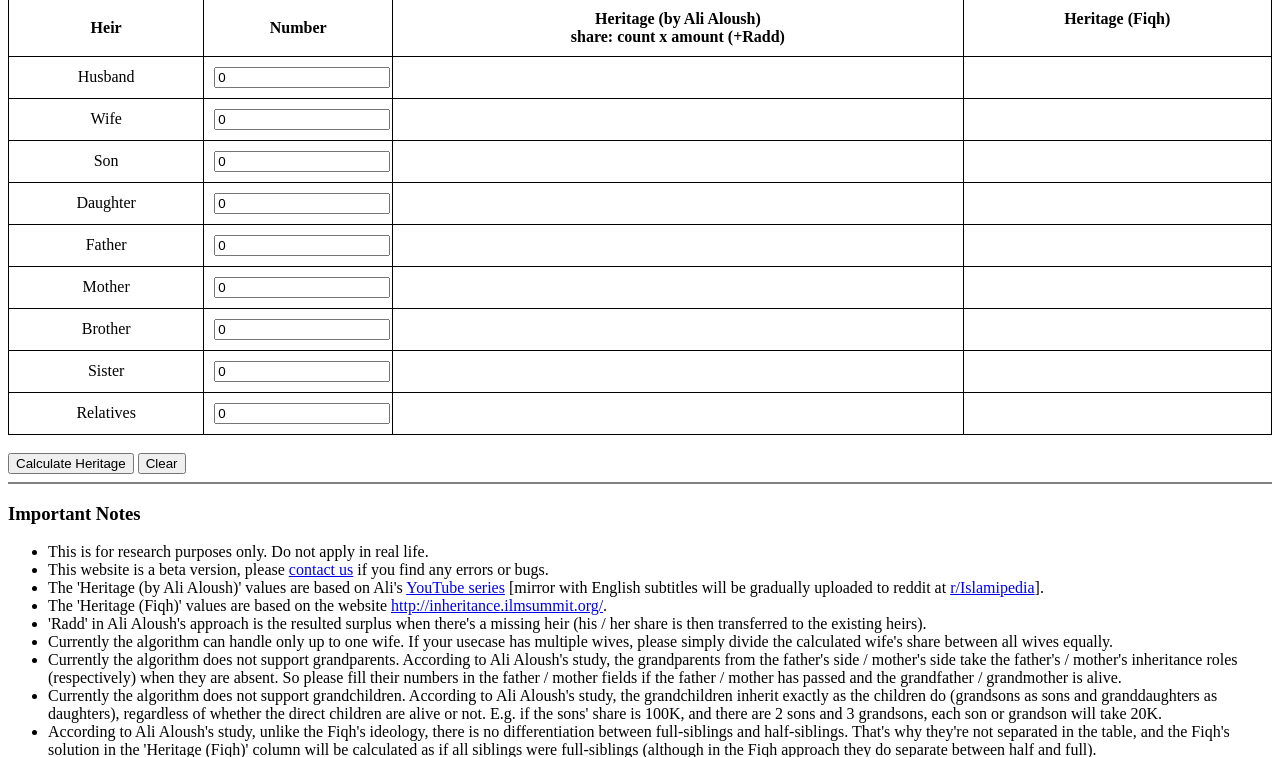
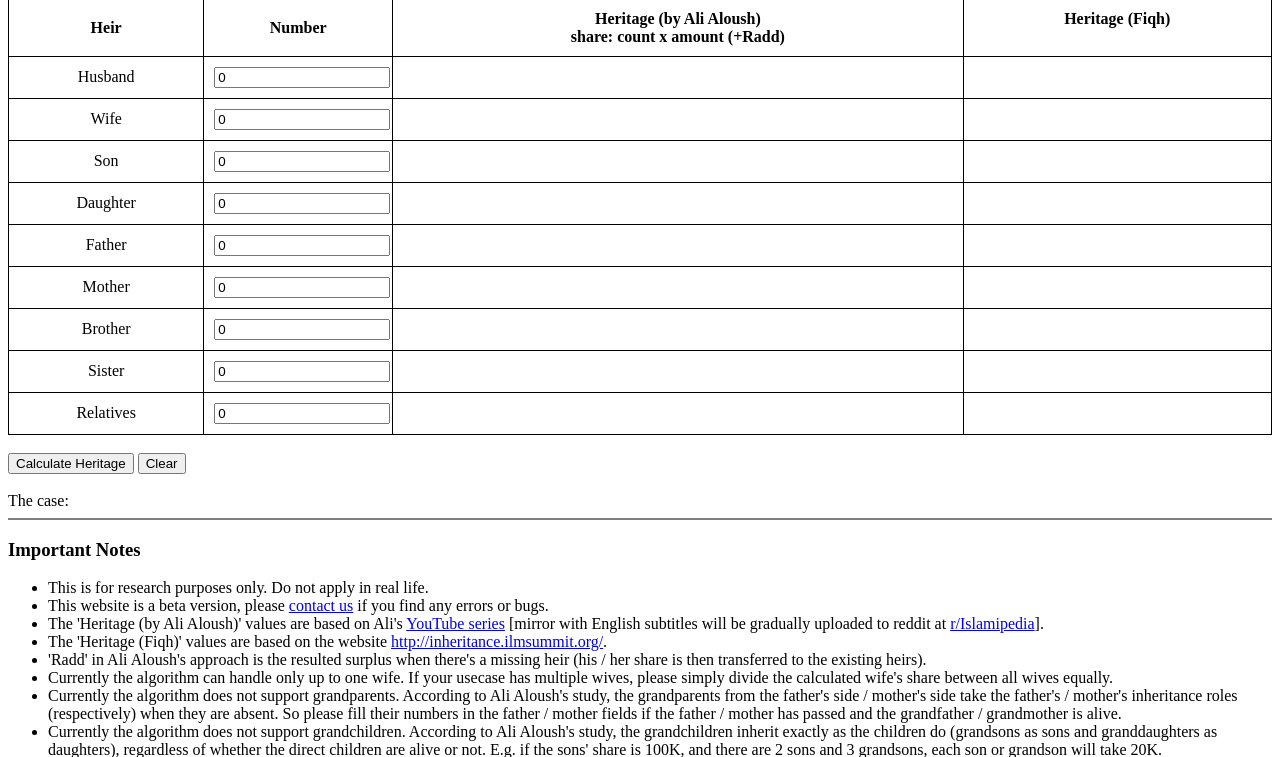
Before and after one commit to masalha-alaa/inheritance, a Flask app: page / in a window 1280 px wide. Shown: the part 139-896 px from the top of the page. Run offline with Flask 3, Linux system fonts and the light colour scheme.

Commit message:
print case

```diff
--- a/app.py
+++ b/app.py
@@ -8,8 +8,8 @@ from my_utils import HeirsOrderInHtml as HOIH
 
 
 app = Flask(__name__)
-app.config['DEBUG'] = False
-# app.config['DEBUG'] = True
+# app.config['DEBUG'] = False
+app.config['DEBUG'] = True
 app.config['MAX_CONTENT_LENGTH'] = 8 * 1024 * 1024  # Limit to 8MB
 CORS(app)
 app.fiqh = Fiqh()
@@ -44,9 +44,11 @@ def calculate_heritage():
     if app.config['DEBUG'] is True:
         print("Ali Aloush:")
         pprint(result, sort_dicts=False)
+        print(the_case)
 
     # Return the results as JSON
-    return jsonify({'study': list(result.values()), 'error': len(result) == 0, 'case': the_case, 'awl': False})
+    return jsonify({'study': list(result.values()), 'error': len(result) == 0, 'case': the_case.name,
+                    'awl': False})
 
 
 # Define a route to handle the data and run the algorithm
--- a/static/langs/lang-ar.json
+++ b/static/langs/lang-ar.json
@@ -19,6 +19,11 @@
     "clear": "مسح",
     "husband_wife_warning": "لا يمكن أن يكون الزوج والزوجة معًا.",
     "awl_message": "تم تطبيق العول",
+    "the_case": "الحالة:",
+    "GENERAL_CASE": "الحالة العامة",
+    "ADULTS_CASE": "حالة كبار",
+    "MINOR_KALALA_CASE": "كلالة صغرى",
+    "MAJOR_KALALA_CASE": "كلالة كبرى",
     "notes": "ملاحظات هامة",
     "note1": "الموقع لأغراض البحث فقط. لا تطبق في الحياة الواقعية.",
     "note2": "هذه نسخة تجريبية، يرجى الاتصال بنا إذا وجدت أي أخطاء أو ثغرات.",
--- a/static/langs/lang-en.json
+++ b/static/langs/lang-en.json
@@ -19,6 +19,11 @@
     "clear": "Clear",
     "husband_wife_warning": "Both Husband and Wife cannot be 1. At least one must be 0.",
     "awl_message": "Awl was applied",
+    "the_case": "The case:",
+    "GENERAL_CASE": "General Case",
+    "ADULTS_CASE": "Aduls Case",
+    "MINOR_KALALA_CASE": "Minor Kalala",
+    "MAJOR_KALALA_CASE": "Major Kalala",
     "notes": "Important Notes",
     "note1": "This is for research purposes only. Do not apply in real life.",
     "note2": "This website is a beta version, please <a href='mailto: alaa137@gmail.com'>contact us</a> if you find any errors or bugs.",
--- a/templates/index.html
+++ b/templates/index.html
@@ -115,6 +115,9 @@
   <br>
   <button data-lang="calculate" onclick="fillHeritageColumns()">Calculate Heritage</button>
   <button data-lang="clear" onclick="clearTable()">Clear</button>
+    <br><br>
+    <label data-lang="the_case" style="display: inline-block; margin-right: 5px;">The case:</label>
+    <label id="the_case_value_id" style="display: inline-block;"></label>
 
     <hr style="height:2px;border-width:0;background-color:gray">
 
@@ -184,11 +187,13 @@
     }
 
     function clearTable(clear_numbers_col = true, clear_ali_calcs = true, clear_fiqh_cals = true) {
+        const awlMessage = document.getElementById("awl-message");
+        awlMessage.textContent = '\u00A0';
+        const theCase = document.getElementById("the_case_value_id");
+        theCase.textContent = "";
+
         if (clear_numbers_col)
         {
-            const awlMessage = document.getElementById("awl-message");
-            awlMessage.textContent = '\u00A0';
-
             // Select all input elements (Numbers column)
             const inputs = document.querySelectorAll('#table-body input[type="number"]');
 
@@ -251,6 +256,9 @@
         if (data['error']) {
             alert("An error occurred while calculating Heritage (by Ali Aloush). Please try again.");
         }
+
+        document.getElementById("the_case_value_id").innerText = translations[currentLang][data['case']];
+
         // Update the "Heritage (our study)" column based on the response
         for (let i = 0; i < 9; i++) {
           document.getElementById(`heritageStudy${i}`).innerText = data['study'][i];
@@ -298,6 +306,7 @@
 
     // Load the language files (assume the files are available at 'lang-en.json' and 'lang-ar.json')
     async function loadLanguage(lang) {
+        clearTable();
         currentLang = lang;
         const response = await fetch(`/static/langs/lang-${lang}.json`);
         const data = await response.json();
```
